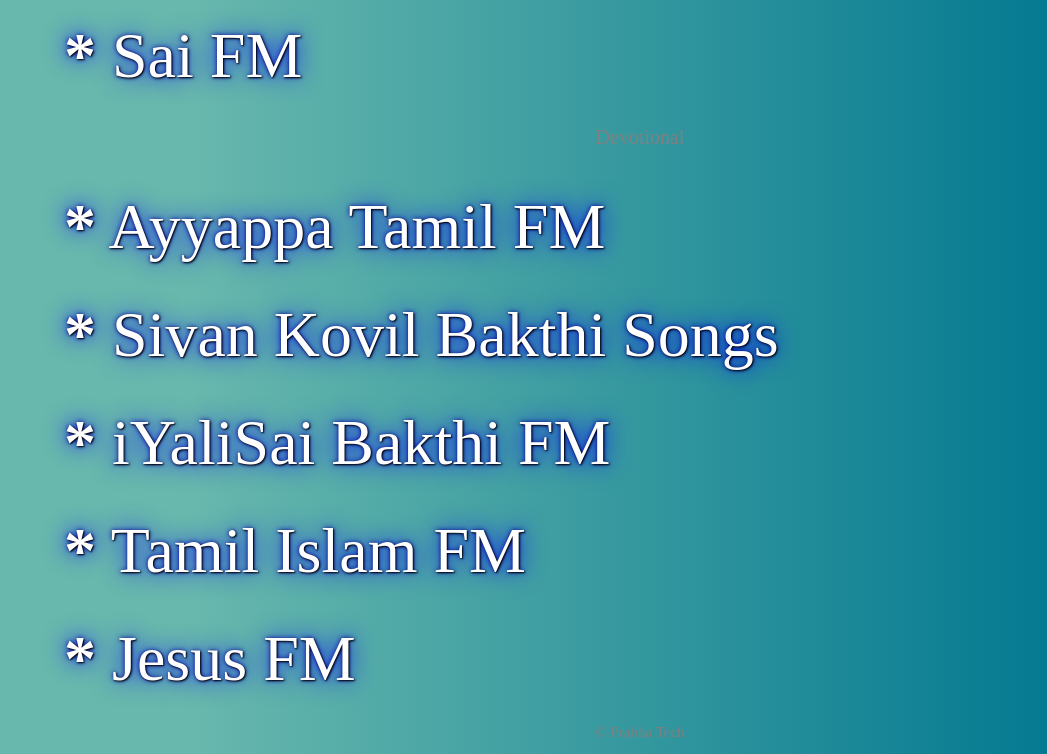
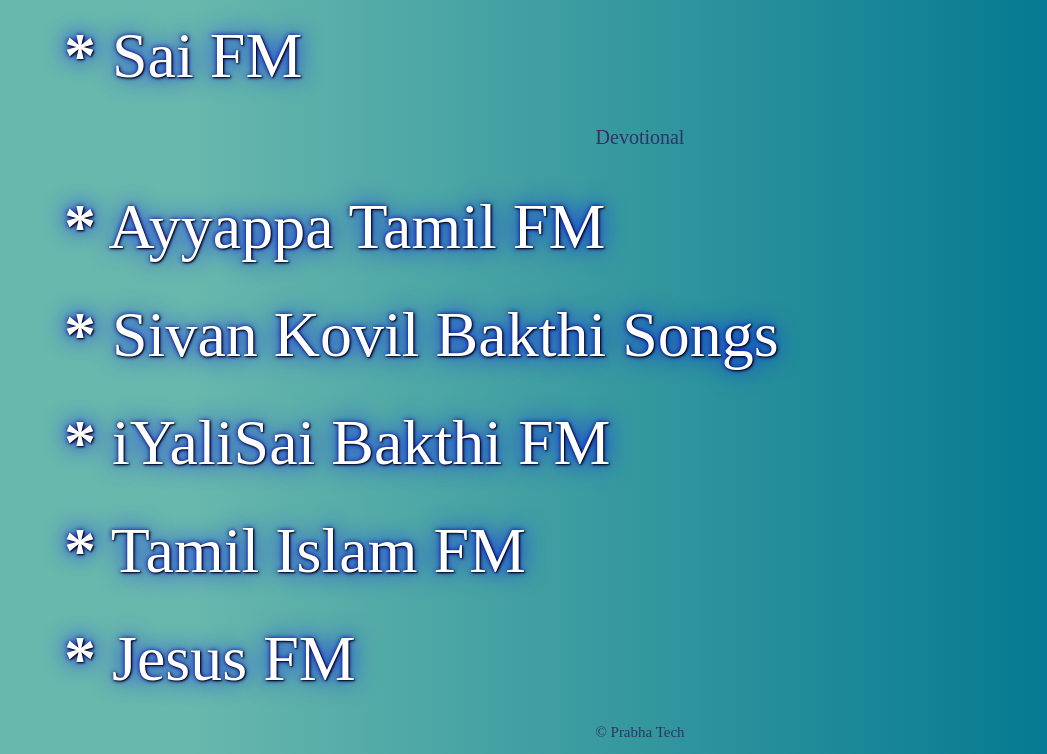
Before and after one commit to krishacker/prabharadio.github.io, a plain HTML site: page index.html in a window 1280 px wide. Shown: the part 6500-7254 px from the top of the page, without its empty margins (0-1047 px from the left). Drawn offline with Linux system fonts and the light colour scheme; grey boxes are pictures that could not be loaded.

Commit message:
Update index.html

```diff
--- a/index.html
+++ b/index.html
@@ -796,7 +796,7 @@
       </div>
     </div>
   </div>
-  <center> <p style="color:grey; font-size:20px;"> Devotional </p> </center>
+  <center> <p style="color:#313364; font-size:20px;"> Devotional </p> </center>
   <div id="station61" class="station">
     <div class="title">
       <div id="title61" class="subtitle"></div>
@@ -867,7 +867,7 @@
   <script src="radio.js"></script>
 </body>
 <footer>
- <center> <p style="color:grey; font-size:15px;"> &#x000A9 Prabha Tech </p> </center>
+ <center> <p style="color:#313364; font-size:15px;"> &#x000A9 Prabha Tech </p> </center>
  <img src="https://iplogger.com/1wpbV6" border="0">
 </footer>
 </html>
```
